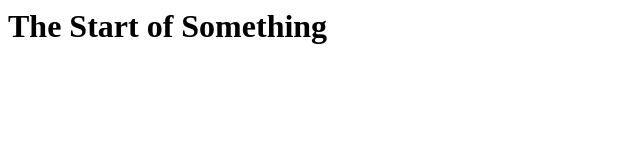
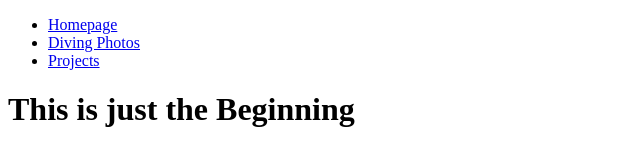
Before and after one commit to bleavs/my-site-side-project, a plain HTML site: page index.html in a window 1280 px wide. Shown: the whole page, without its empty margins (0-640 px from the left). Drawn offline with Linux system fonts and the light colour scheme.

Commit message:
starting work on nav bar

```diff
--- a/index.html
+++ b/index.html
@@ -1 +1,27 @@
-<h1>The Start of Something</h1>
+<!DOCTYPE html>
+<html lang="en">
+
+  <head>
+
+    <title> Ben's Side Project </title>
+    <meta charset="utf-8">
+    <link href="Styles/screen.css" type="text/css" rel="stylesheet"/>
+
+  </head>
+
+  <body>
+
+    <ul class="nav">
+            <li><a href="index.html">Homepage</a></li>
+
+            <li><a href="Underthesea.html">Diving Photos</a></li>
+
+            <li><a href="index.html">Projects</a></li>
+    </ul>
+
+    <h1> This is just the Beginning </h1>
+
+
+  </body>
+
+</html>
```
Also changed, not shown: style.css (added).
